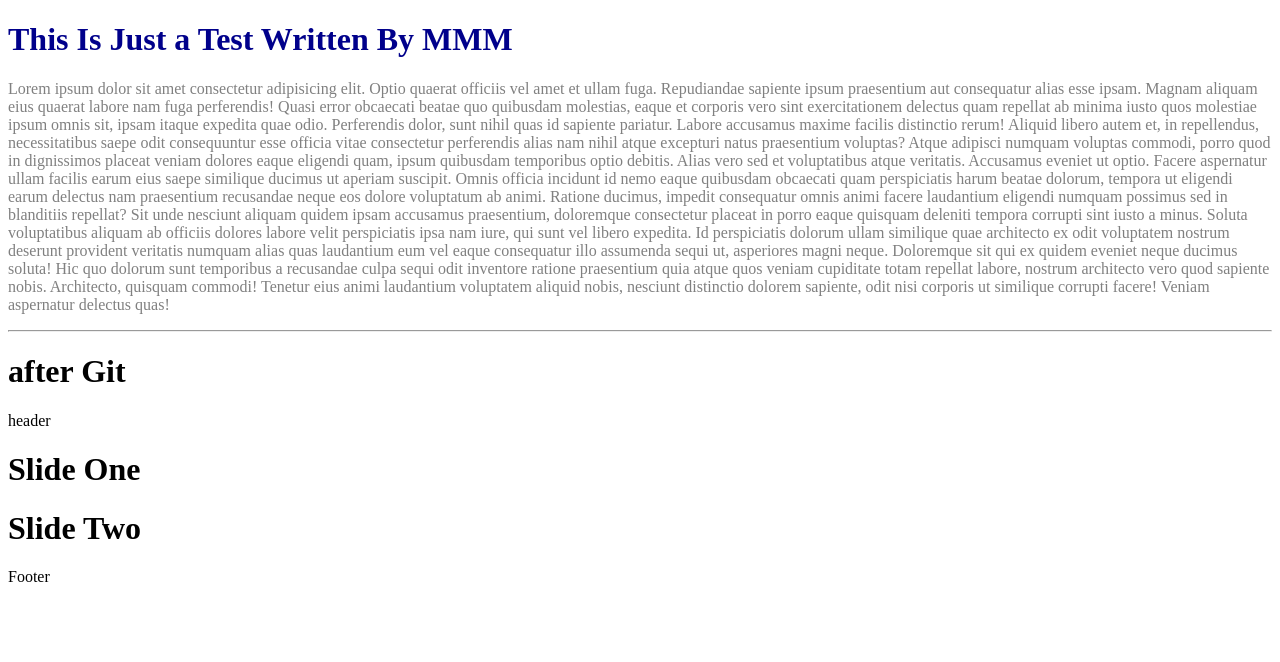
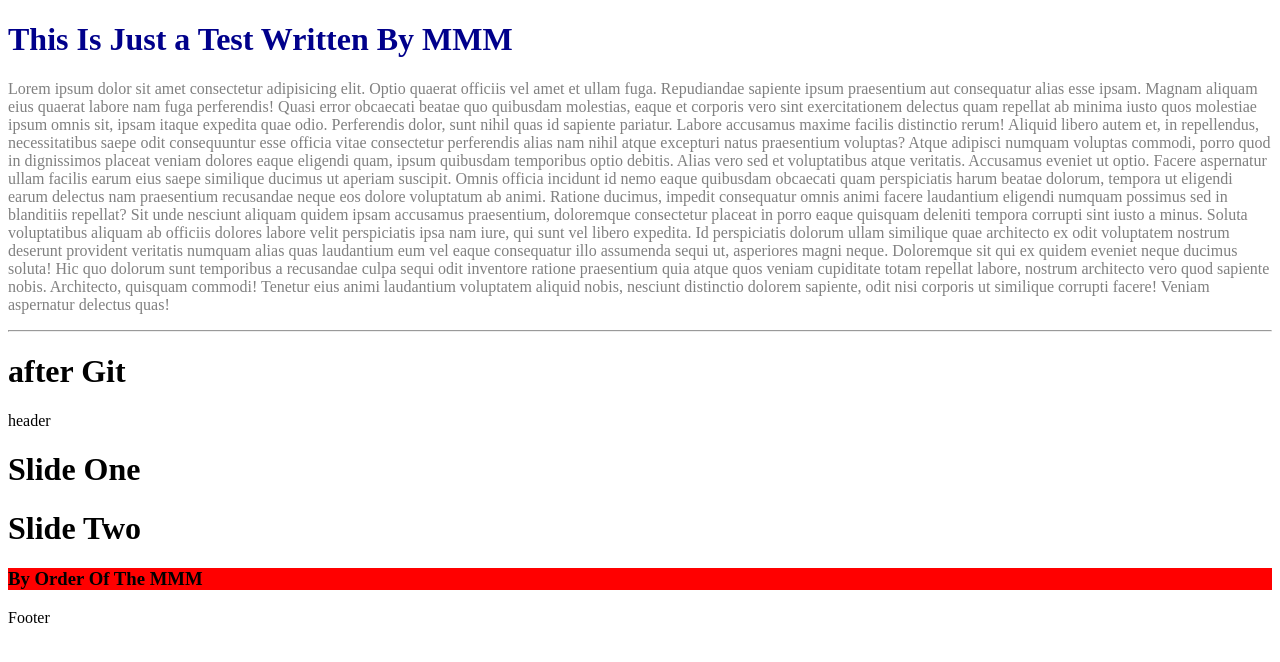
Before and after one commit to MMMojarrabian/GitHub-Test, a plain HTML site: page index.html in a window 1280 px wide. Drawn offline with Linux system fonts and the light colour scheme.

Commit message:
add by order

```diff
--- a/index.html
+++ b/index.html
@@ -20,6 +20,7 @@
         <h1>Slide Two</h1>
 
      </div>
+     <h3 style="background-color:red ;">By Order Of The MMM</h3>
 
      <footer>
         Footer
```
